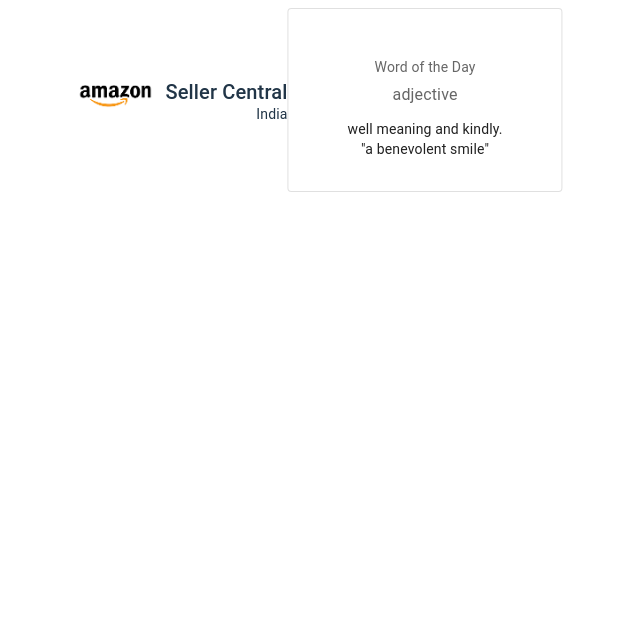
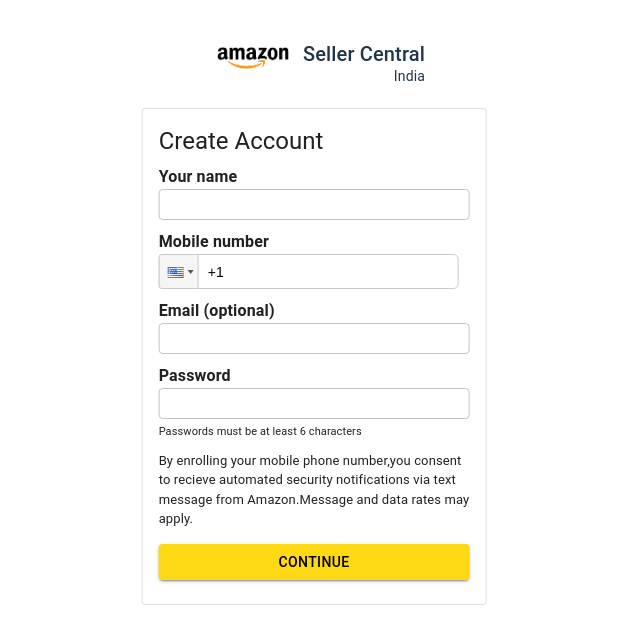
Before and after one commit to Anandakrishnangr/Ecommerce-frontend, a React (Vite) app: page /registration in a window 1280 px wide. Shown: the top 644 px of the page, without its empty margins (326-966 px from the left). Built offline with nearby package versions, Linux system fonts and the light colour scheme.

Commit message:
registration

```diff
--- a/package.json
+++ b/package.json
@@ -21,6 +21,7 @@
     "env-cmd": "^10.1.0",
     "react": "^18.3.1",
     "react-dom": "^18.3.1",
+    "react-phone-input-2": "^2.15.1",
     "react-router-dom": "^6.27.0"
   },
   "devDependencies": {
--- a/src/components/formElements/button.tsx
+++ b/src/components/formElements/button.tsx
@@ -1,10 +1,11 @@
 import { Button as MuiButton } from "@mui/material";
 import ClearOutlinedIcon from '@mui/icons-material/ClearOutlined';
 
-export  const ButtonContained = () => {
+export  const ButtonContained = ({ setname }: { setname: string }) => {
+  console.log(setname)
   return (
     <div>
-      <MuiButton variant="contained">Contained</MuiButton>
+      <MuiButton variant="contained" sx={{backgroundColor:"#ffd814",color:"black"}} fullWidth>{setname}</MuiButton>
     </div>
   );
 };
--- a/src/components/formElements/input.tsx
+++ b/src/components/formElements/input.tsx
@@ -1,9 +1,21 @@
-import { TextField } from "@mui/material";
+import TextField from '@mui/material/TextField';
 
 export const Input = () => {
   return (
     <>
-      <TextField id="outlined-basic" label="Outlined" variant="outlined" />
+<TextField
+    fullWidth
+  id="outlined-basic"
+  variant="outlined"
+
+  InputProps={{
+    sx: {
+      "& .MuiInputBase-input": {
+        padding: "4px",
+      }
+    }
+  }}
+/>
     </>
   );
 };
--- a/src/pages/bussinessUsers/Registration.tsx
+++ b/src/pages/bussinessUsers/Registration.tsx
@@ -1,8 +1,19 @@
-import { Grid } from '@mui/joy'
-import { Box, Card, CardActions, CardContent, CardHeader, Typography } from '@mui/material'
-import React from 'react'
+import { Grid } from "@mui/joy";
+import PhoneInput from "react-phone-input-2";
+import "react-phone-input-2/lib/style.css";
+import {
+  Box,
+  Card,
+  CardActions,
+  CardContent,
+  CardHeader,
+  Typography,
+} from "@mui/material";
+import React, { useState } from "react";
+import { ButtonContained, Input } from "../../components";
 
 export const Registration = () => {
+    const [name, setname] = useState("continue")
   return (
     <>
       <Grid
@@ -26,16 +37,23 @@
             height: "100px",
             width: "auto",
             borderRadius: "4px",
-          paddingBottom:"8px",
+            paddingBottom: "8px",
             boxShadow: "none",
             cursor: "pointer",
             transition: "opacity 0.3s ease-in-out",
-          '&:hover': {
+            "&:hover": {
               opacity: 0.8,
             },
           }}
         />
-      <Box sx={{ display: "flex", flexDirection: "column", justifyContent: "center" }}>
+
+        <Box
+          sx={{
+            display: "flex",
+            flexDirection: "column",
+            justifyContent: "center",
+          }}
+        >
           <Typography variant="h6" sx={{ fontSize: "20px" }}>
             Seller Central
           </Typography>
@@ -46,31 +64,121 @@
             India
           </Typography>
         </Box>
+      </Grid>
+      <Grid
+        sx={{
+          position: "fixed",
+          top: "100px",
+          left: "50%",
+          transform: "translateX(-50%)",
+          padding: "8px 16px",
+          backgroundColor: "white",
+          zIndex: 1000,
+          alignItems: "center",
+        }}
+      >
         <Box sx={{ minWidth: 275 }}>
-      <Card variant="outlined"><CardHeader>
-      <Typography variant='h6'>
-        Create
+          <Card variant="outlined">
+            <CardContent>
+              <Typography
+                variant="h5"
+                sx={{
+                  textAlign: "left",
+                  marginBottom: "8px",
+                }}
+              >
+                Create Account
               </Typography>
-        </CardHeader> <CardContent>
-      <Typography gutterBottom sx={{ color: 'text.secondary', fontSize: 14 }}>
-        Word of the Day
+              <Typography sx={{ textAlign: "left", fontWeight: "bold" }}>
+                Your name
               </Typography>
-      <Typography variant="h5" component="div">
+              <Typography
+                sx={{
+                  textAlign: "left",
+                  marginLeft: 0,
+                }}
+              >
+                <Input />
+              </Typography>
+              <Typography
+                sx={{
+                  textAlign: "left",
+                  fontWeight: "bold",
+                  paddingTop: "10px",
+                }}
+              >
+                Mobile number
+              </Typography>
+              <Typography
+                sx={{
+                  textAlign: "left",
+                  marginLeft: 0,
+                }}
+              >
+                <PhoneInput country={"us"} />
+              </Typography>
+              <Typography
+                sx={{
+                  textAlign: "left",
+                  fontWeight: "bold",
+                  paddingTop: "10px",
+                }}
+              >
+                Email (optional)
+              </Typography>
+              <Typography
+                sx={{
+                  textAlign: "left",
+                  marginLeft: 0,
+                }}
+              >
+                <Input />
+              </Typography>
+              <Typography
+                sx={{
+                  textAlign: "left",
+                  fontWeight: "bold",
+                  paddingTop: "10px",
+                }}
+              >
+                Password
+              </Typography>
+              <Typography
+                sx={{
+                  textAlign: "left",
+                  marginLeft: 0,
+                }}
+              >
+                <Input />
+              </Typography>
+              <Typography
+                sx={{ fontSize: "11px", textAlign: "left", paddingTop: "5px" }}
+              >
+                Passwords must be at least 6 characters
+              </Typography>
 
+              <Typography
+                sx={{ fontSize: "13px", textAlign: "left", paddingTop: "10px" }}
+              >
+                By enrolling your mobile phone number,you consent
+                <br />
+                to recieve automated security notifications via text
+                <br />
+                message from Amazon.Message and data rates may
+                <br />
+                apply.
               </Typography>
-      <Typography sx={{ color: 'text.secondary', mb: 1.5 }}>adjective</Typography>
-      <Typography variant="body2">
-        well meaning and kindly.
-        <br />
-        {'"a benevolent smile"'}
+              <Typography
+                 sx={{
+                    paddingTop:"15px"
+                 }}
+              >
+                   <ButtonContained setname={name} />
               </Typography>
             </CardContent>
-    <CardActions>
-
-    </CardActions></Card>
+          </Card>
         </Box>
       </Grid>
-
     </>
-  )
-}
+  );
+};
--- a/src/pages/formElements.tsx
+++ b/src/pages/formElements.tsx
@@ -4,10 +4,10 @@
 export const FormElements = () => {
   return (
     <>
-        <h1>
+        {/* <h1>
             Butoon contained
-            <ButtonContained/>
-        </h1>
+            <ButtonContained />
+        </h1> */}
 
         <h1>
             Button outlined
```
Also changed, not shown: 1 other file (tests, documents, lock files or other folders). Lines whose indentation alone changed are shown as unchanged.
